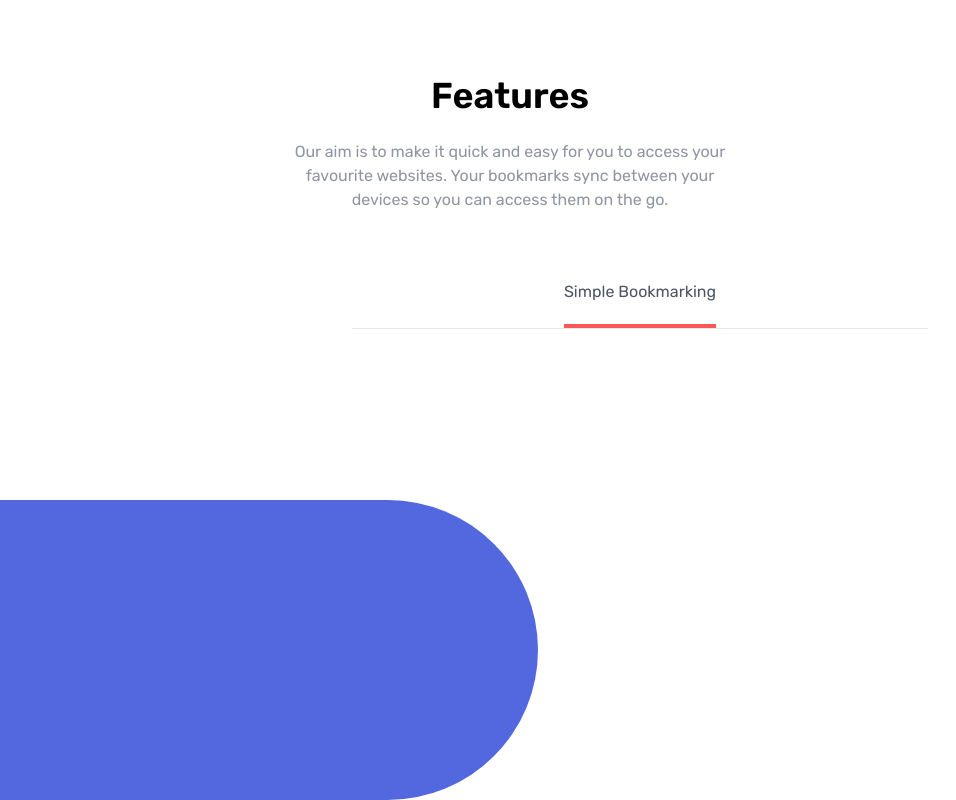
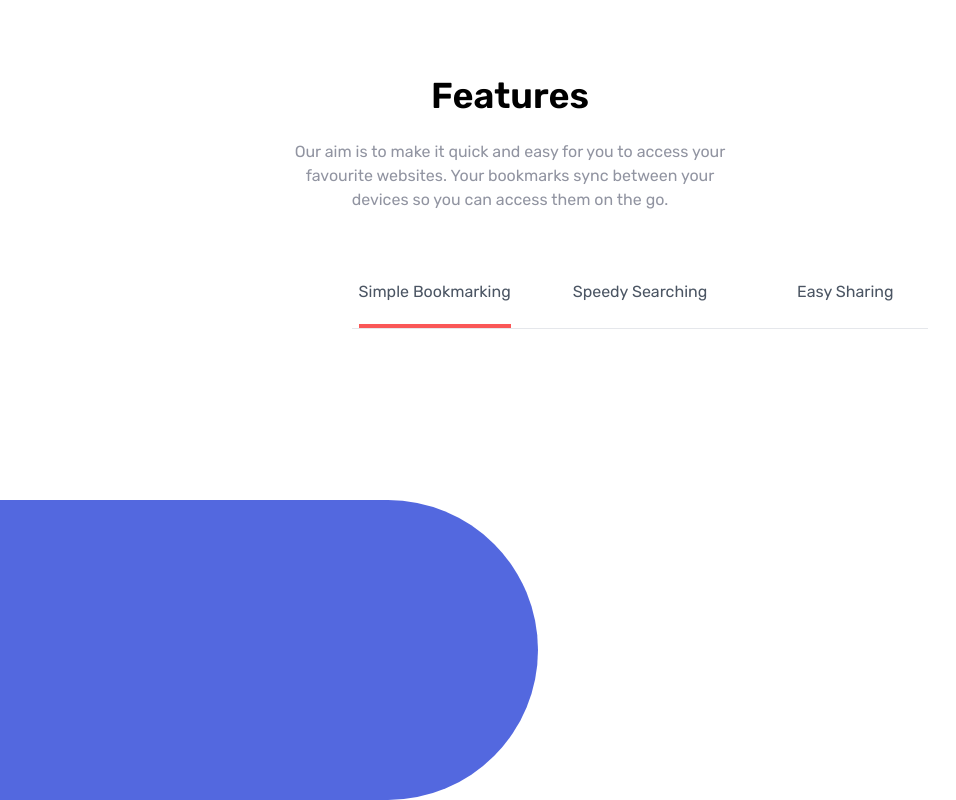
Before and after one commit to Soulbolt/bookmark, a website: page index.html in a window 1280 px wide. Shown: the part 688-1488 px from the top of the page, without its empty margins (0-956 px from the left). Drawn offline with Linux system fonts and the light colour scheme.

Commit message:
Edit commet labels to make more sense. Remove unnecessary classes as you add tabs 2 and 3 with their respetive labels.

```diff
--- a/index.html
+++ b/index.html
@@ -106,7 +106,7 @@
 
     <!-- Features Tabs -->
     <section id="tabs">
-      <!-- Tabs Container -->
+      <!-- Tabs/Panels Container -->
       <div class="container relative mx-auto my-6 mb-32 mt-12 px-6">
         <div class="bg-tabs"></div>
         <!-- Tabs Flex Container -->
@@ -122,6 +122,22 @@
               Simple Bookmarking
             </div>
           </div>
+
+          <!-- Tab 2 -->
+          <div
+            class="flex justify-center text-center text-gray-600 border-b md:border-b-0 hover:text-softRed md:w-1/3 tab"
+            data-target="panel-2"
+          >
+            <div class="py-5" data-target="panel-2">Speedy Searching</div>
+          </div>
+
+          <!-- Tab 3 -->
+          <div
+            class="flex justify-center text-center text-gray-600 border-b md:border-b-0 hover:text-softRed md:w-1/3 tab"
+            data-target="panel-3"
+          >
+            <div class="py-5" data-target="panel-3">Easy Sharing</div>
+          </div>
         </div>
       </div>
     </section>
```
